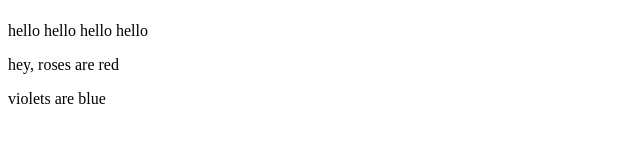
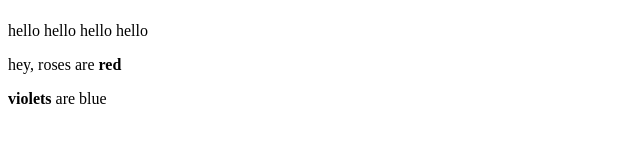
Before and after one commit to agfs-kyusuf/agfs-kyusuf.github.io, a plain HTML site: page index.html in a window 1280 px wide. Shown: the part 253-396 px from the top of the page, 0-640 px from the left. Drawn offline with Linux system fonts and the light colour scheme.

Commit message:
Update index.html

```diff
--- a/index.html
+++ b/index.html
@@ -8,5 +8,5 @@
 <h8>hello</h8>
 <h9>hello</h9>
 <h10>hello</h10>
-<p> hey, roses are red </p>
-<p>violets are blue</p>
+<p> hey, roses are <b>red</b> </p>
+<p><b>violets</b> are blue</p>
```
